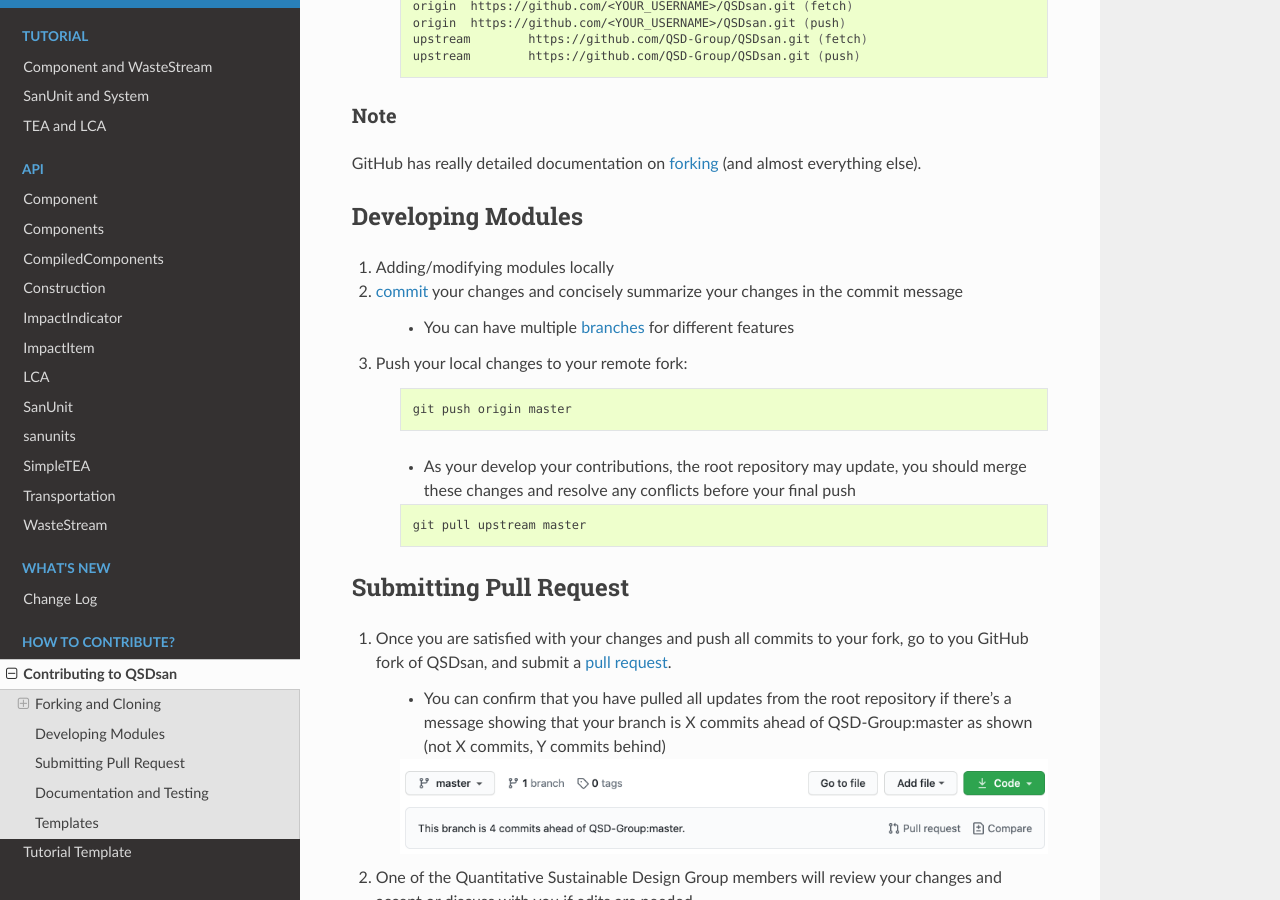
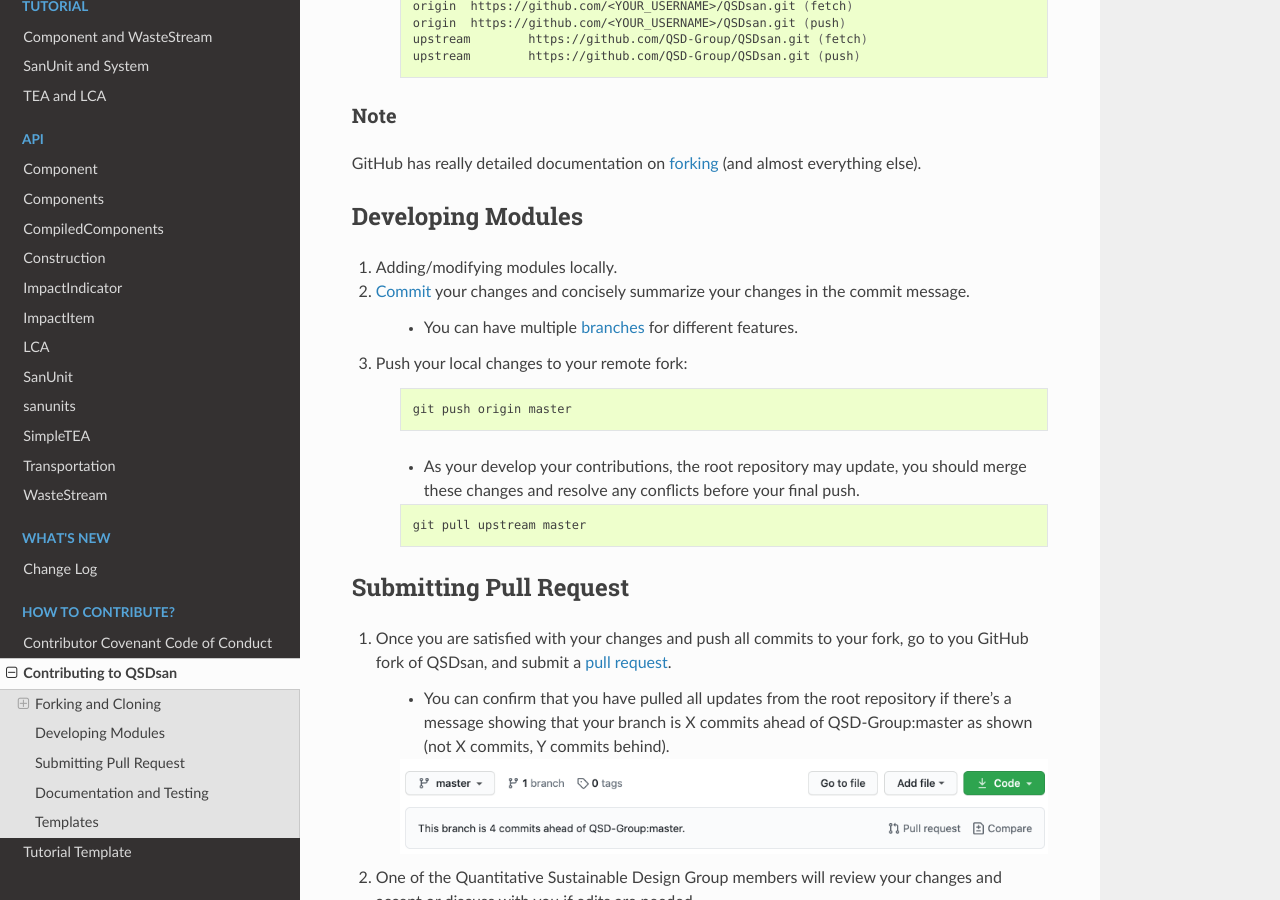
Before and after one commit to QSD-Group/QSDsan, a Sphinx documentation site: the page built from docs/source/for_developers/contributing.rst, in a window 1280 px wide and 900 px high, scrolled down 1262 px. Built offline with Sphinx 7.4.7 and the Read the Docs theme 2.0.0, drawn with Linux system fonts in a browser that asks for light colours; pages that are not in the unit, such as notebooks, are missing from menus.

Commit message:
minor updates to docs

```diff
--- a/docs/source/for_developers/contributing.rst
+++ b/docs/source/for_developers/contributing.rst
@@ -63,11 +63,11 @@ GitHub has really detailed documentation on `forking <https://docs.github.com/en
 
 Developing Modules
 ------------------
-#. Adding/modifying modules locally
+#. Adding/modifying modules locally.
 
-#. `commit <https://git-scm.com/docs/git-commit>`_ your changes and concisely summarize your changes in the commit message
+#. `Commit <https://git-scm.com/docs/git-commit>`_ your changes and concisely summarize your changes in the commit message.
 
-	- You can have multiple `branches <https://git-scm.com/book/en/v2/Git-Branching-Basic-Branching-and-Merging>`_ for different features
+	- You can have multiple `branches <https://git-scm.com/book/en/v2/Git-Branching-Basic-Branching-and-Merging>`_ for different features.
 
 #. Push your local changes to your remote fork:
 
@@ -75,7 +75,7 @@ Developing Modules
 
 	    git push origin master
 
-	- As your develop your contributions, the root repository may update, you should merge these changes and resolve any conflicts before your final push
+	- As your develop your contributions, the root repository may update, you should merge these changes and resolve any conflicts before your final push.
 
 	.. code:: bash
 
@@ -86,7 +86,7 @@ Submitting Pull Request
 -----------------------
 #. Once you are satisfied with your changes and push all commits to your fork, go to you GitHub fork of QSDsan, and submit a `pull request <https://docs.github.com/en/github/collaborating-with-issues-and-pull-requests/creating-a-pull-request>`_.
 
-	- You can confirm that you have pulled all updates from the root repository if there's a message showing that your branch is X commits ahead of QSD-Group:master as shown (not X commits, Y commits behind)
+	- You can confirm that you have pulled all updates from the root repository if there's a message showing that your branch is X commits ahead of QSD-Group:master as shown (not X commits, Y commits behind).
 
 	.. image:: ./images/commit.png
 		:align: center
```
Also changed, not shown: docs/source/for_developers/CODE_OF_CONDUCT.rst (renamed from docs/source/for_developers/code_of_conduct.rst).
